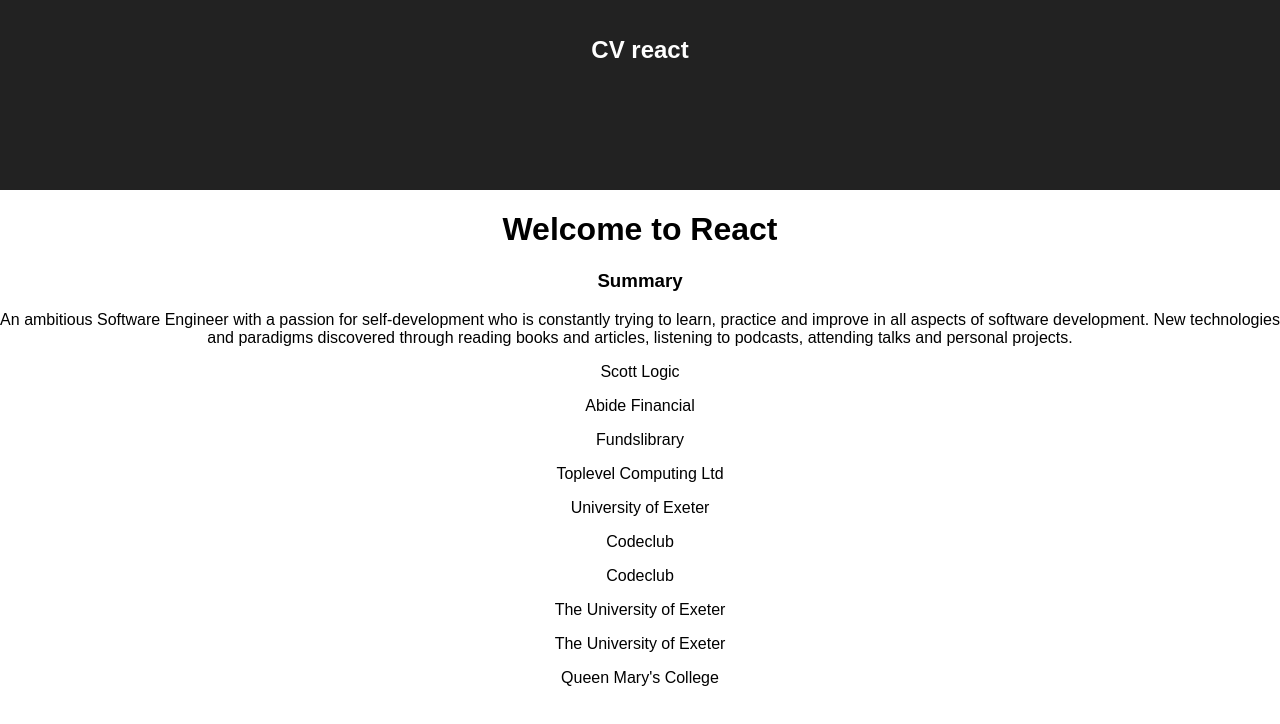
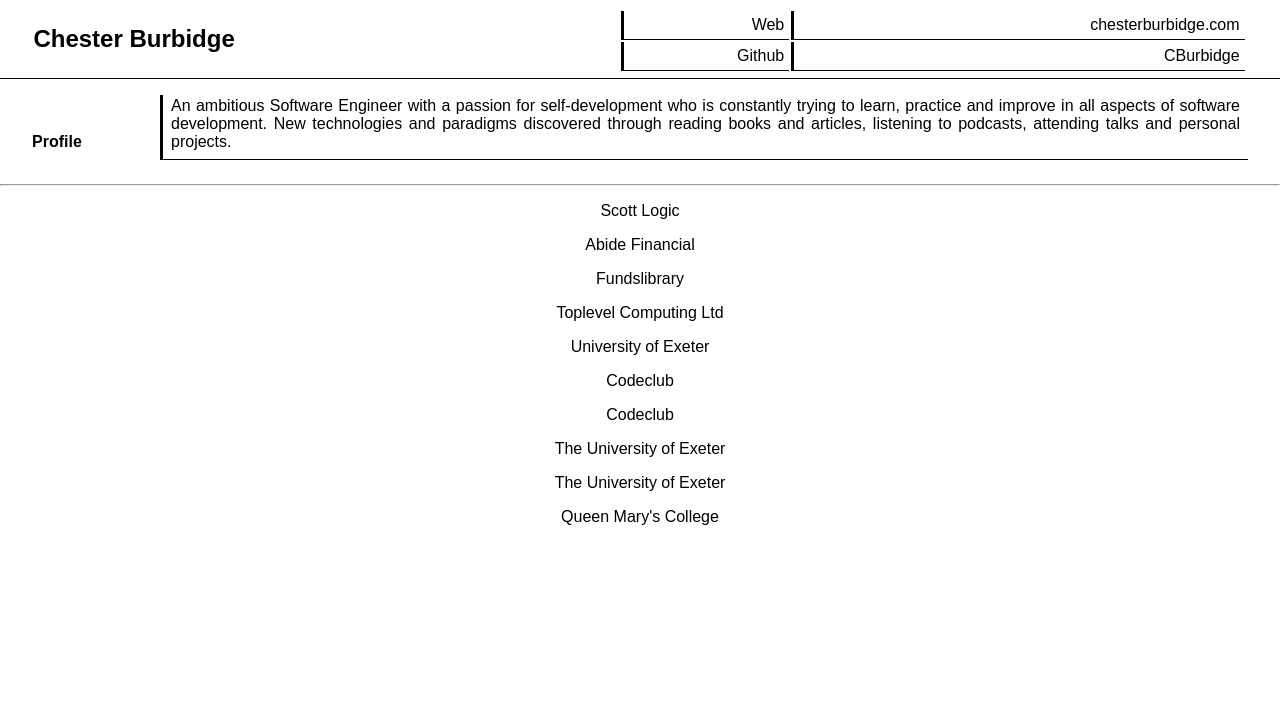
Before and after one commit to CBurbidge/CV, a React (Create React App) app in the folder react/: page / in a window 1280 px wide. Shown: the top 724 px of the page. Built offline with nearby package versions, Linux system fonts and the light colour scheme.

Commit message:
Added about me section

```diff
--- a/react/src/App.js
+++ b/react/src/App.js
@@ -11,10 +11,7 @@
 
     return (
       <div className="App">
-        <header className="App-header">
-          <h1 className="App-title">CV react</h1>
-        </header>
-        <CV jsonResume={resume} skills={skills} theme={theme} />
+        <CV jsonResume={resume} skills={skills} theme={theme} print={true} />
       </div>
     );
   }
--- a/react/src/components/CV.js
+++ b/react/src/components/CV.js
@@ -8,7 +8,7 @@
 
     return (
       <div>
-        <Default jsonResume={this.props.jsonResume} skills={this.props.skills} />
+        <Default jsonResume={this.props.jsonResume} skills={this.props.skills} print={this.props.print} />
       </div>
     );
   }
@@ -17,7 +17,8 @@
 CV.propTypes = {
   jsonResume: resumeType.isRequired,
   theme: PropTypes.string,
-  skills: PropTypes.object
+  skills: PropTypes.object,
+  print: PropTypes.bool
 }
 
 export default CV;
--- a/react/src/components/themes/default/Basics.js
+++ b/react/src/components/themes/default/Basics.js
@@ -1,10 +1,87 @@
 import React from 'react';
+import { rightSideDivStyle, leftSideDivStyle, mixWithBorder, mixWithBorderAndPadding } from './commonStyle'
 
 export default function (props) {
   return (
-    <div>
-      <h3>Summary</h3>
-      <p>{props.basics.summary}</p>
-    </div>
+    <section className="about">
+      {props.print && <Name basics={props.basics} />}
+      <Summary basics={props.basics} />
+      <hr />
+    </section>
   );
 }
+
+var Summary = function (props) {
+
+  return (
+    <div>
+      <div style={leftSideDivStyle}>
+        <h4 style={{
+          textAlign: "left"
+        }}>Profile</h4>
+      </div>
+      <div style={rightSideDivStyle}>
+        <p style={mixWithBorderAndPadding({
+          textAlign: "justify",
+        })} >{props.basics.summary}</p>
+      </div>
+    </div>
+  )
+}
+
+var Name = function (props) {
+
+  return (
+    <header style={{ borderBottom: "1px solid black" }}>
+      <div style={{
+        width: "45%",
+        minWidth: 150,
+        margin: 5,
+        height: "100%",
+        display: "inline-block",
+        verticalAlign: "bottom"
+      }}>
+        <h1 style={{ textAlign: "left" }} >{props.basics.name}</h1>
+      </div>
+
+      <div style={{
+        width: "49%",
+        display: "inline-block",
+        margin: 5,
+        verticalAlign: "bottom"
+      }}>
+        <Profiles profiles={props.basics.profiles} />
+      </div>
+    </header>
+  )
+}
+
+
+var Profiles = function (props) {
+  var sTable = {
+    textAlign: "right",
+    width: "100%"
+  }
+
+  var profile = function (prof) {
+    var sTd = mixWithBorder({
+      padding: 5
+    })
+    return (
+      <tr key={prof.network} >
+        <td style={sTd}>{prof.network}</td><td style={sTd}>{prof.username}</td>
+      </tr>
+    )
+  }
+
+  var profilesForPrintedCv = props.profiles.filter(x => x.network !== "Twitter");
+
+  return (
+    <table style={sTable}>
+      <tbody>
+        {profilesForPrintedCv.map(x => profile(x))}
+      </tbody>
+    </table>
+
+  )
+}
--- /dev/null
+++ b/react/src/components/themes/default/commonStyle.js
@@ -0,0 +1,23 @@
+module.exports.leftSideDivStyle = {
+  width: "10%",
+  minWidth: 75,
+  display: "inline-block"
+}
+
+module.exports.rightSideDivStyle = {
+  width: "85%",
+  display: "inline-block"
+}
+
+var mixWithBorder = style => {
+  return Object.assign({
+    borderLeft: "3px solid black",
+    borderBottom: "1px solid black",
+  }, style)
+}
+module.exports.mixWithBorder = mixWithBorder;
+
+module.exports.mixWithBorderAndPadding = style => {
+  var borderAndPadding = mixWithBorder({ padding: "2px 8px 8px 8px" })
+  return Object.assign(borderAndPadding, style);
+}
--- a/react/src/components/themes/default/index.js
+++ b/react/src/components/themes/default/index.js
@@ -11,10 +11,7 @@
   render() {
     return (
       <div>
-        <header>
-          <h1>Welcome to React</h1>
-        </header>
-        {this.props.jsonResume.basics && <Basics basics={this.props.jsonResume.basics} />}
+        {this.props.jsonResume.basics && <Basics basics={this.props.jsonResume.basics} print={this.props.print} />}
         {this.props.jsonResume.work.length > 0 && <Work work={this.props.jsonResume.work} />}
         {this.props.jsonResume.volunteer.length > 0 && <Volunteer volunteer={this.props.jsonResume.volunteer} />}
         {this.props.jsonResume.education.length > 0 && <Education education={this.props.jsonResume.education} />}
@@ -27,7 +24,8 @@
 
 Default.propTypes = {
   jsonResume: resumeType.isRequired,
-  skills: PropTypes.object
+  skills: PropTypes.object,
+  print: PropTypes.bool
 }
 
 export default Default;
--- a/react/src/resume.json
+++ b/react/src/resume.json
@@ -13,6 +13,11 @@
       "region": ""
     },
     "profiles": [
+      {
+        "network": "Web",
+        "username": "chesterburbidge.com",
+        "url": "www.chesterburbidge.com"
+      },
       {
         "network": "Twitter",
         "username": "burbdude",
```
